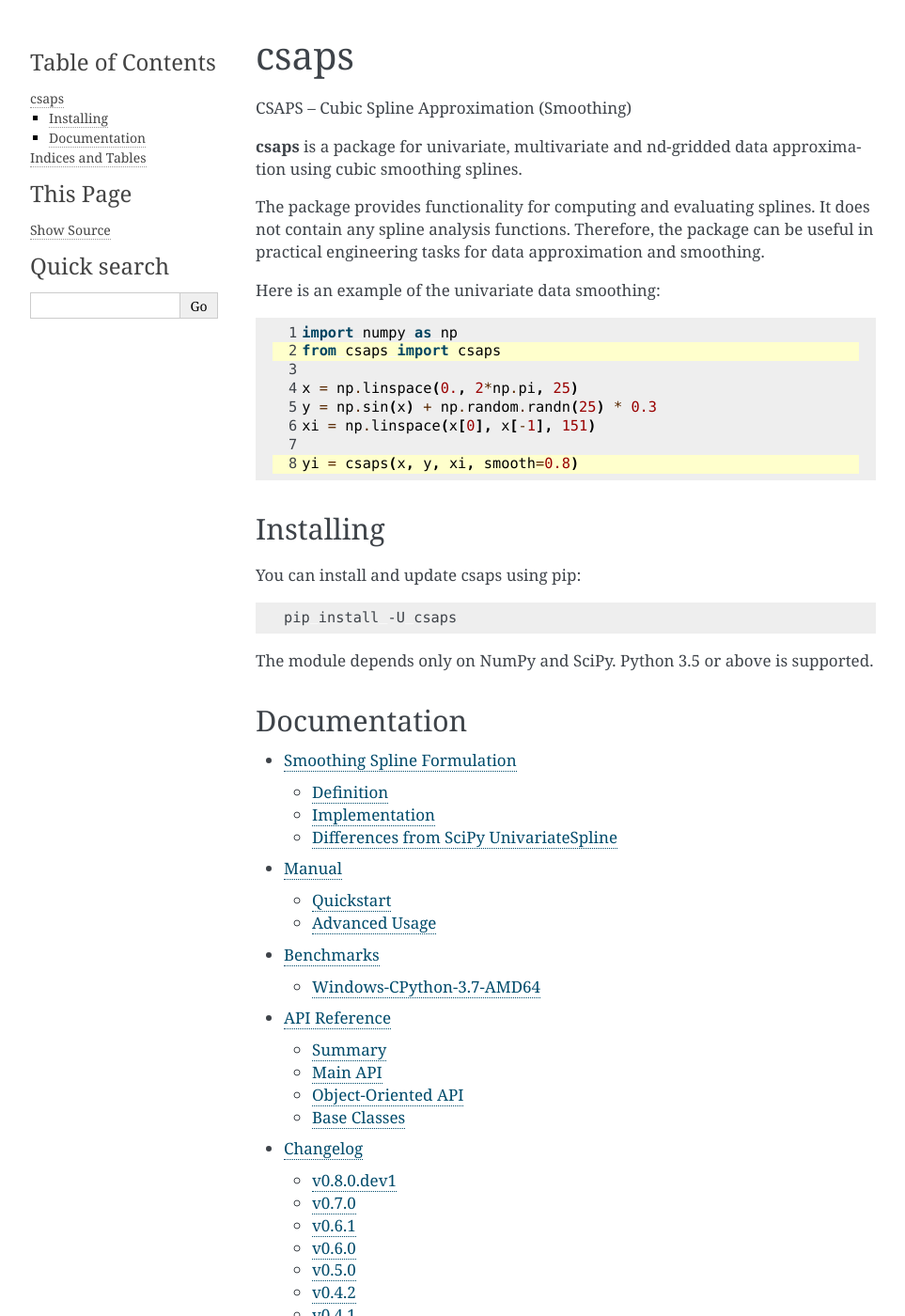
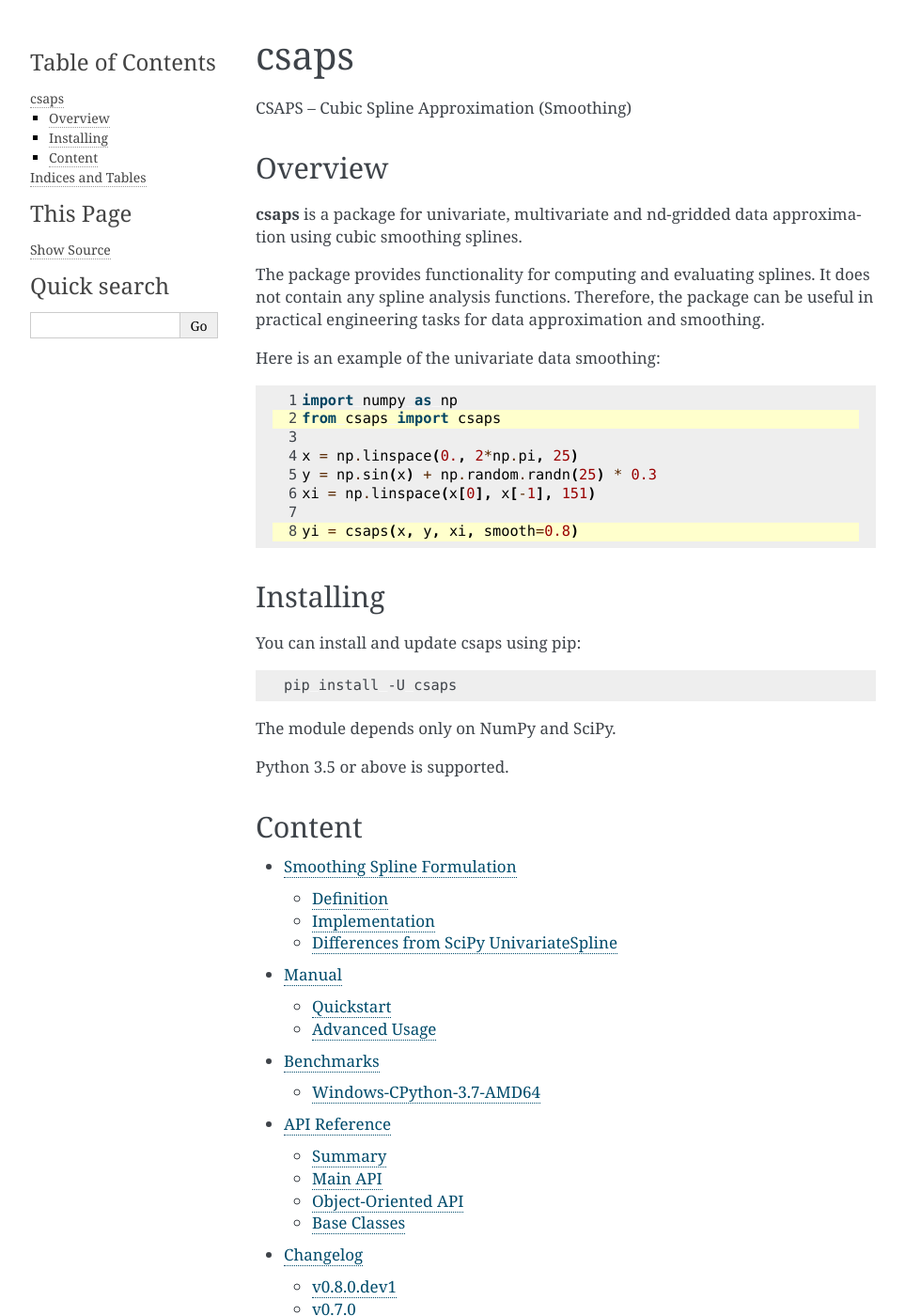
Before and after one commit to espdev/csaps, a Sphinx documentation site: the page built from docs/index.rst, in a window 1280 px wide and 1400 px high. Shown: the whole window at 94% size, without its empty margins (148-1111 px from the left). Built offline with Sphinx 7.4.7, drawn with Linux system fonts in a browser that asks for light colours.

Commit message:
setup docs theme

```diff
--- a/docs/conf.py
+++ b/docs/conf.py
@@ -76,12 +76,14 @@
 html_static_path = ['_static']
 
 html_theme_options = {
+    'fixed_sidebar': 'true',
     'show_powered_by': 'false',
+
+    'description': 'Cubic spline approximation (smoothing)',
+
     'github_user': 'espdev',
     'github_repo': 'csaps',
     'github_type': 'star',
-
-    'description': 'Cubic spline approximation (smoothing)',
 
     'extra_nav_links': {
         'GitHub repository': 'https://github.com/espdev/csaps',
--- a/docs/index.rst
+++ b/docs/index.rst
@@ -1,7 +1,12 @@
+.. _index:
+
 csaps
 =====
 
 CSAPS -- Cubic Spline Approximation (Smoothing)
+
+Overview
+--------
 
 **csaps** is a package for univariate, multivariate and nd-gridded data approximation using cubic smoothing splines.
 
@@ -35,11 +40,11 @@
     pip install -U csaps
 
 The module depends only on NumPy and SciPy.
+
 Python 3.5 or above is supported.
 
-
-Documentation
--------------
+Content
+-------
 
 .. toctree::
     :maxdepth: 2
```
